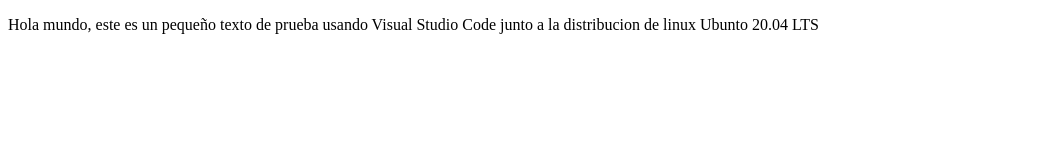
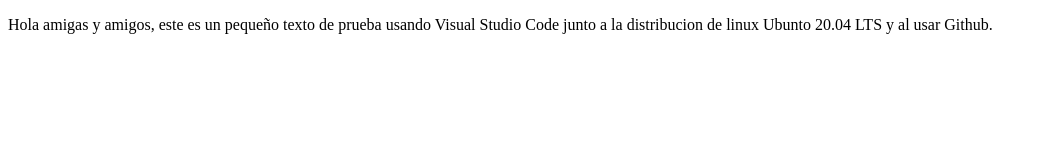
Before and after one commit to MiguelDSanchezL/ProyectoDemoCursoPrework, a plain HTML site: page index.html in a window 1280 px wide. Shown: the whole page, without its empty margins (0-1042 px from the left). Drawn offline with Linux system fonts and the light colour scheme.

Commit message:
cambios agregados en index

```diff
--- a/index.html
+++ b/index.html
@@ -8,9 +8,9 @@
 </head>
 <body>
     <p>
-      Hola mundo, este es un pequeño texto de prueba
+      Hola amigas y amigos, este es un pequeño texto de prueba
       usando Visual Studio Code junto a la distribucion de linux
-      Ubunto 20.04 LTS
+      Ubunto 20.04 LTS y al usar Github.
     </p>
 </body>
 </html>
```
